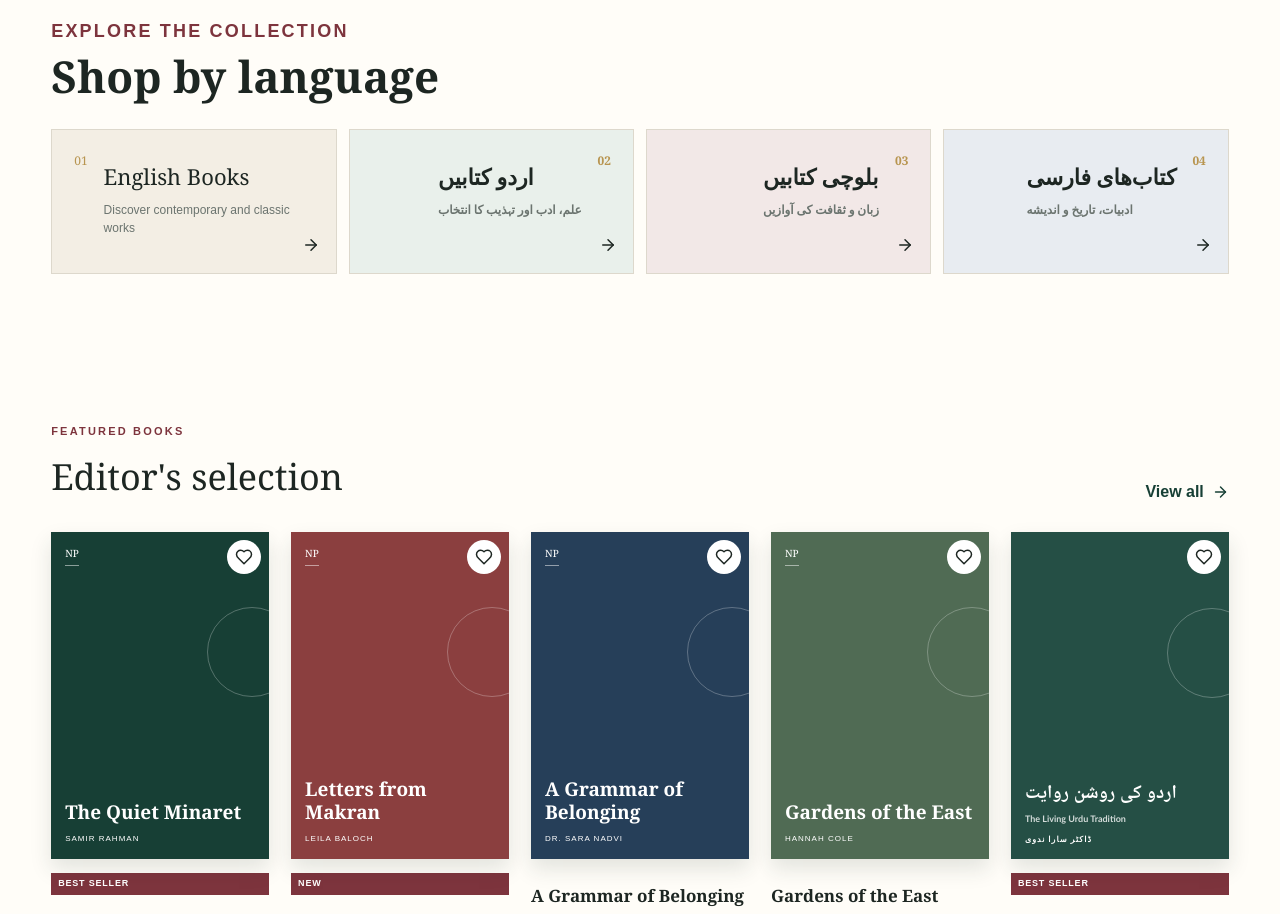
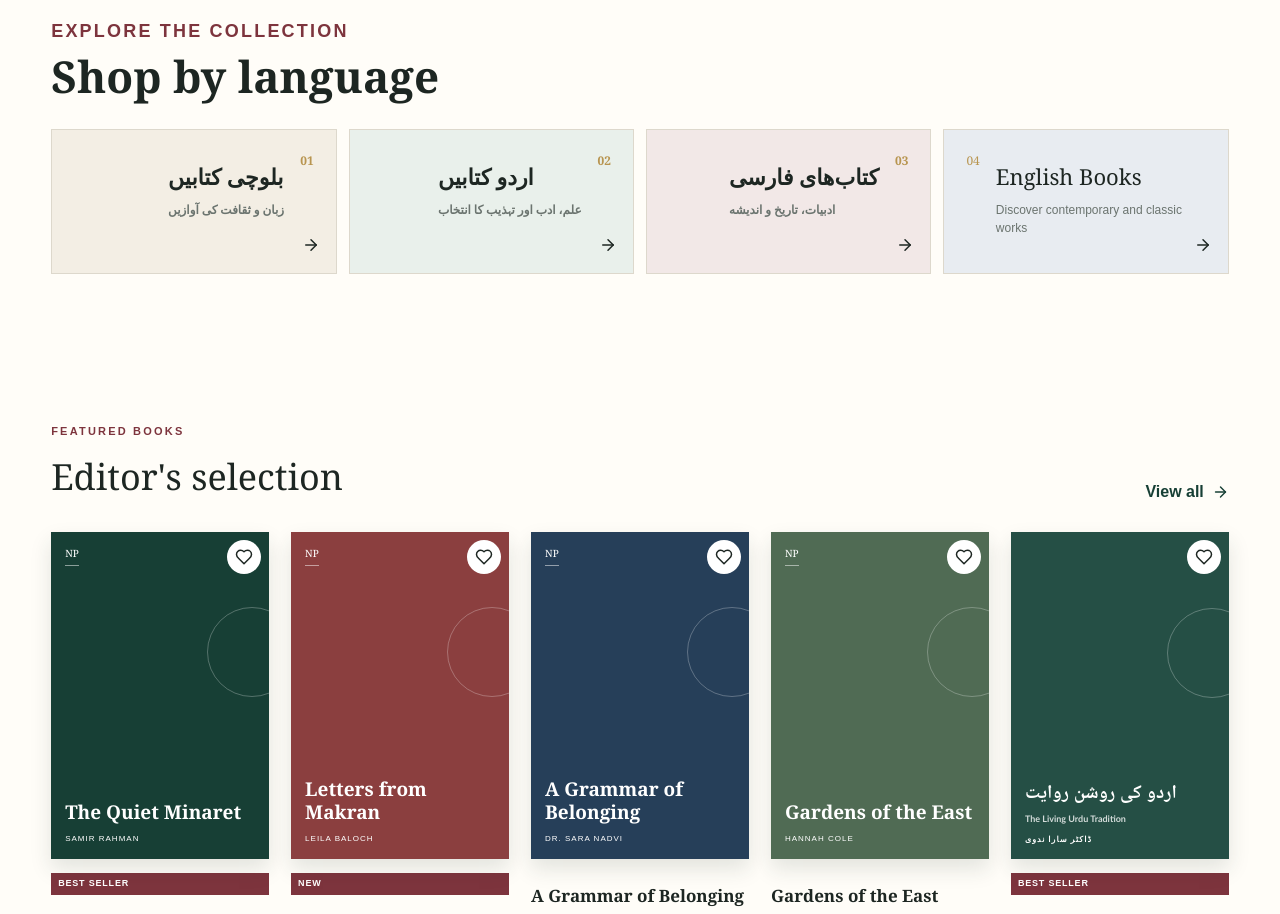
Before and after one commit to nadvipublications/nadvi-publications, a Next.js app: page / in a window 1280 px wide. Shown: the part 880-1794 px from the top of the page. Built offline with nearby package versions, Linux system fonts and the light colour scheme.

Commit message:
Reorder language collection cards

```diff
--- a/app/page.tsx
+++ b/app/page.tsx
@@ -69,7 +69,7 @@ function LanguageHero({language,go,catalog=false}:{language:HeroLanguage;go?:(v:
 
 function Home({books,open,add,go}:{books:Book[];open:(b:Book)=>void;add:(b:Book)=>void;go:(v:string)=>void}){return <>
  <LanguageHero language="Balochi" go={go}/>
- <section className="language-strip"><div className="section-head"><div><span className="eyebrow">EXPLORE THE COLLECTION</span><h2>Shop by language</h2></div></div><div className="language-grid">{[["English Books","Discover contemporary and classic works","English"],["اردو کتابیں","علم، ادب اور تہذیب کا انتخاب","Urdu"],["بلوچی کتابیں","زبان و ثقافت کی آوازیں","Balochi"],["کتاب‌های فارسی","ادبیات، تاریخ و اندیشه","Persian"]].map((l,i)=><button key={l[2]} onClick={()=>go(l[2].toLowerCase())} className={`lang-card l${i}`} dir={i?"rtl":"ltr"}><span>{String(i+1).padStart(2,"0")}</span><div><h3>{l[0]}</h3><p>{l[1]}</p></div><ArrowRight/></button>)}</div></section>
+ <section className="language-strip"><div className="section-head"><div><span className="eyebrow">EXPLORE THE COLLECTION</span><h2>Shop by language</h2></div></div><div className="language-grid">{[["بلوچی کتابیں","زبان و ثقافت کی آوازیں","Balochi"],["اردو کتابیں","علم، ادب اور تہذیب کا انتخاب","Urdu"],["کتاب‌های فارسی","ادبیات، تاریخ و اندیشه","Persian"],["English Books","Discover contemporary and classic works","English"]].map((l,i)=><button key={l[2]} onClick={()=>go(l[2].toLowerCase())} className={`lang-card l${i}`} dir={l[2]==="English"?"ltr":"rtl"}><span>{String(i+1).padStart(2,"0")}</span><div><h3>{l[0]}</h3><p>{l[1]}</p></div><ArrowRight/></button>)}</div></section>
  <Shelf title="Editor's selection" eyebrow="FEATURED BOOKS" books={books.slice(0,5)} open={open} add={add} go={go}/>
  <section className="quote-band"><blockquote>“A language carries more than words. It carries the memory of a people.”</blockquote><p>Our publishing programme brings essential scholarship and beautiful storytelling to readers everywhere.</p></section>
  <Shelf title="New releases" eyebrow="FRESH FROM THE PRESS" books={books.filter(b=>b.badge==="NEW").slice(0,5)} open={open} add={add} go={go}/>
```
